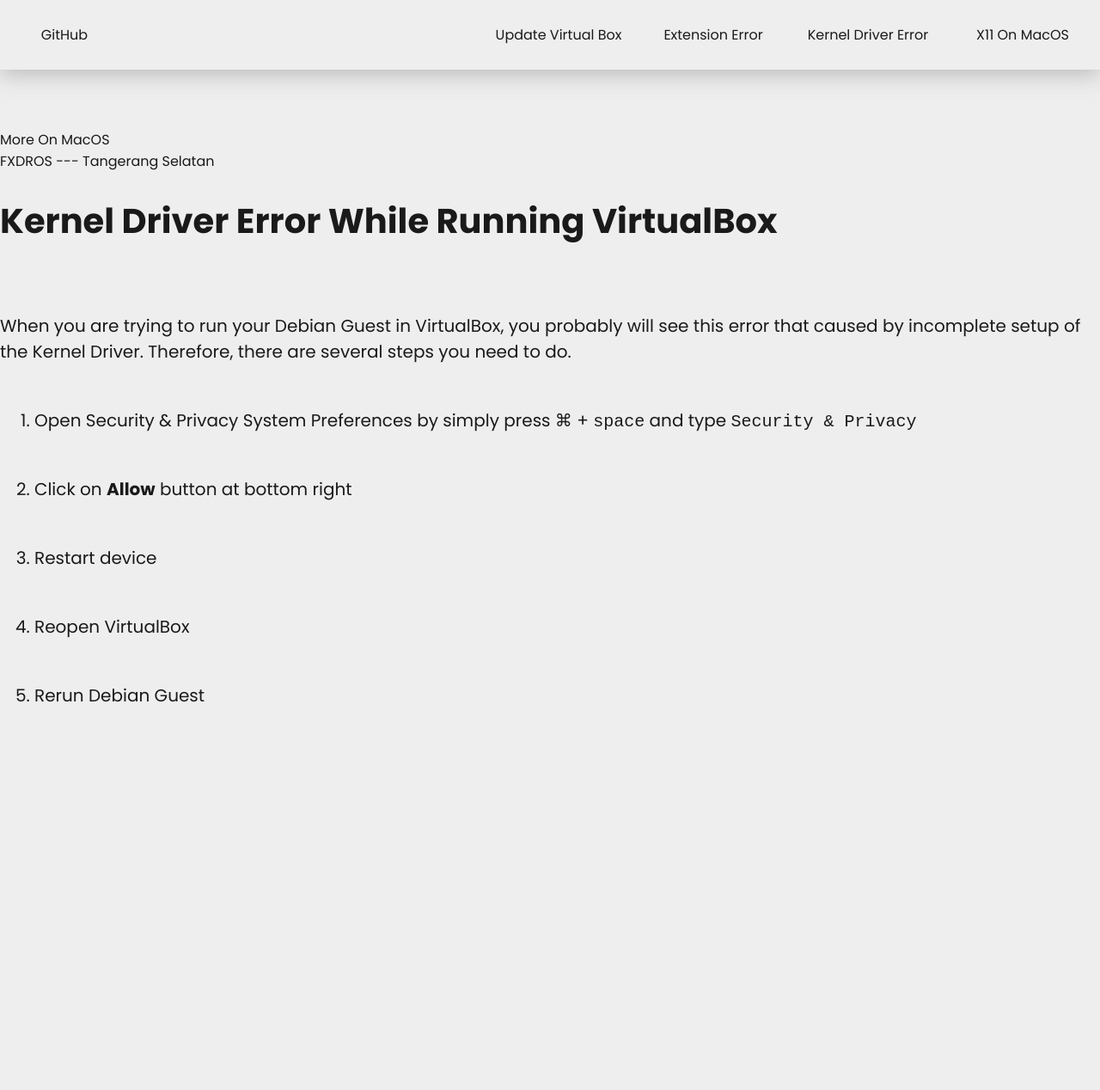
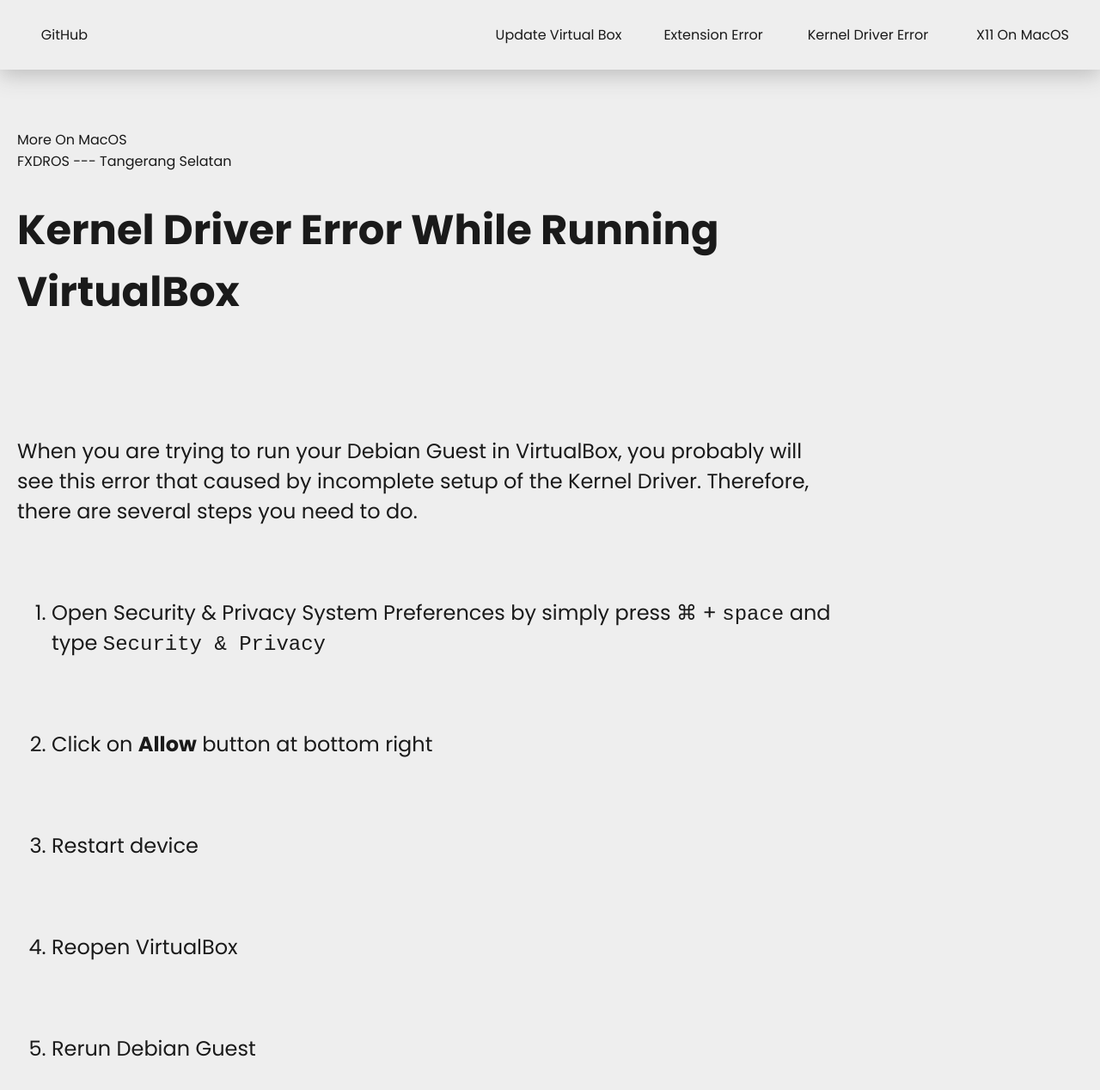
Before and after one commit to FXDROS/virtualbox-on-macos, a Jekyll site: the page built from KernelError.md, in a window 1280 px wide and 1296 px high. Shown: the top 1268 px of the window at 86% size. Built offline with Jekyll 4.4.1, drawn with Linux system fonts in a browser that asks for light colours; our own code applies the rules of GitHub Pages for plain Markdown files.

Commit message:
create inner container layout

```diff
--- a/_layouts/layout.html
+++ b/_layouts/layout.html
@@ -3,7 +3,7 @@
   {% include navbar.html %} {% include head.html %}
   <body class="plainclass">
     <div class="container">
-      <div>
+      <div class="inner-container">
         <div class="row">
           <div class="column left">
             {% comment %}
--- a/assets/styles/style.css
+++ b/assets/styles/style.css
@@ -52,15 +52,23 @@
   font-family: "Poppins", sans-serif;
   display: flex;
   justify-content: center;
-  width: 100%;
+  width: 1000px;
+}
+
+.inner-container {
+  width: 960px;
 }
 
 .content p img {
   width: 900px;
 }
 
+.content p {
+  margin-top: 3rem;
+}
+
 .content p,
 .content li,
 .content {
-  font-size: 1.25rem;
+  font-size: 1.5rem;
 }
```
